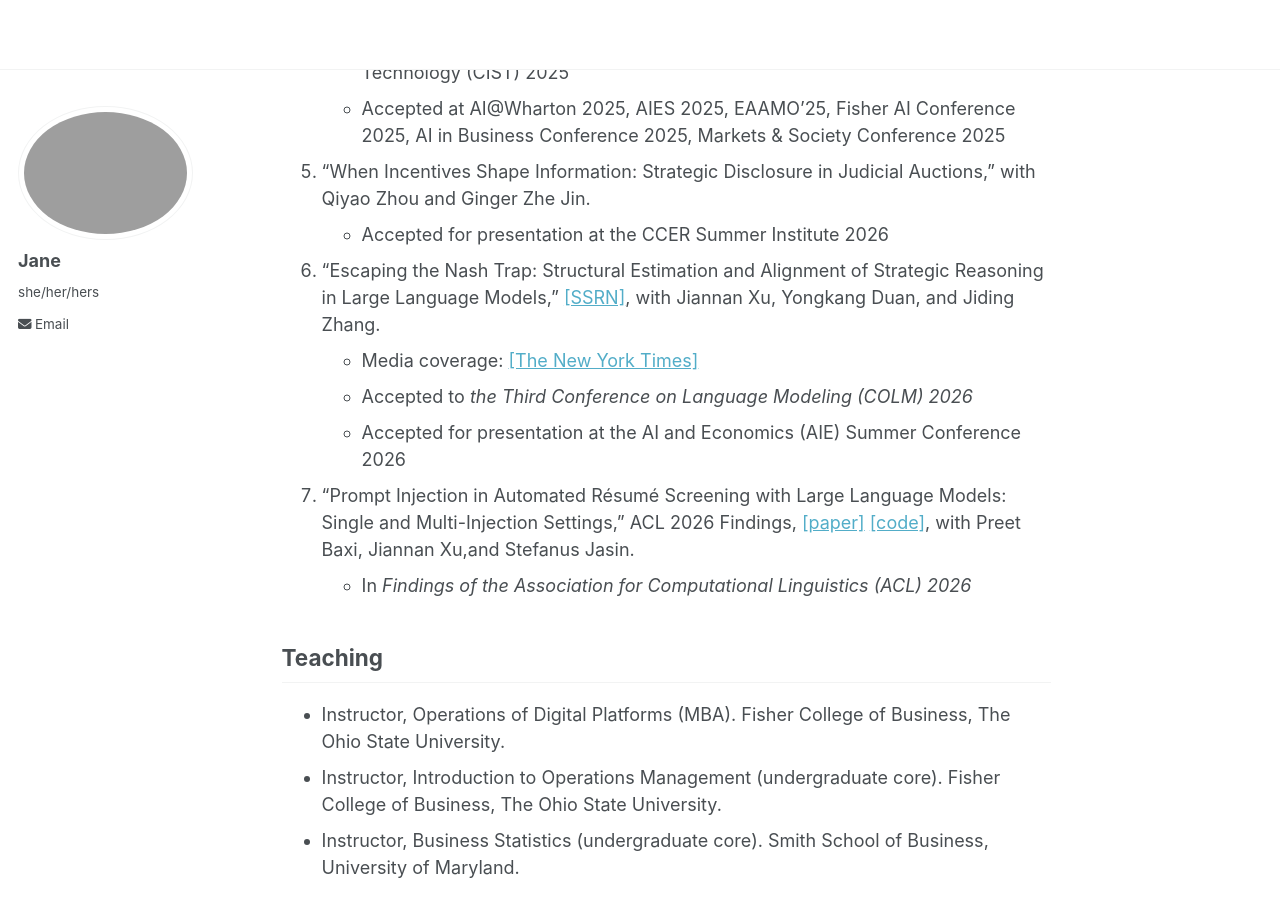
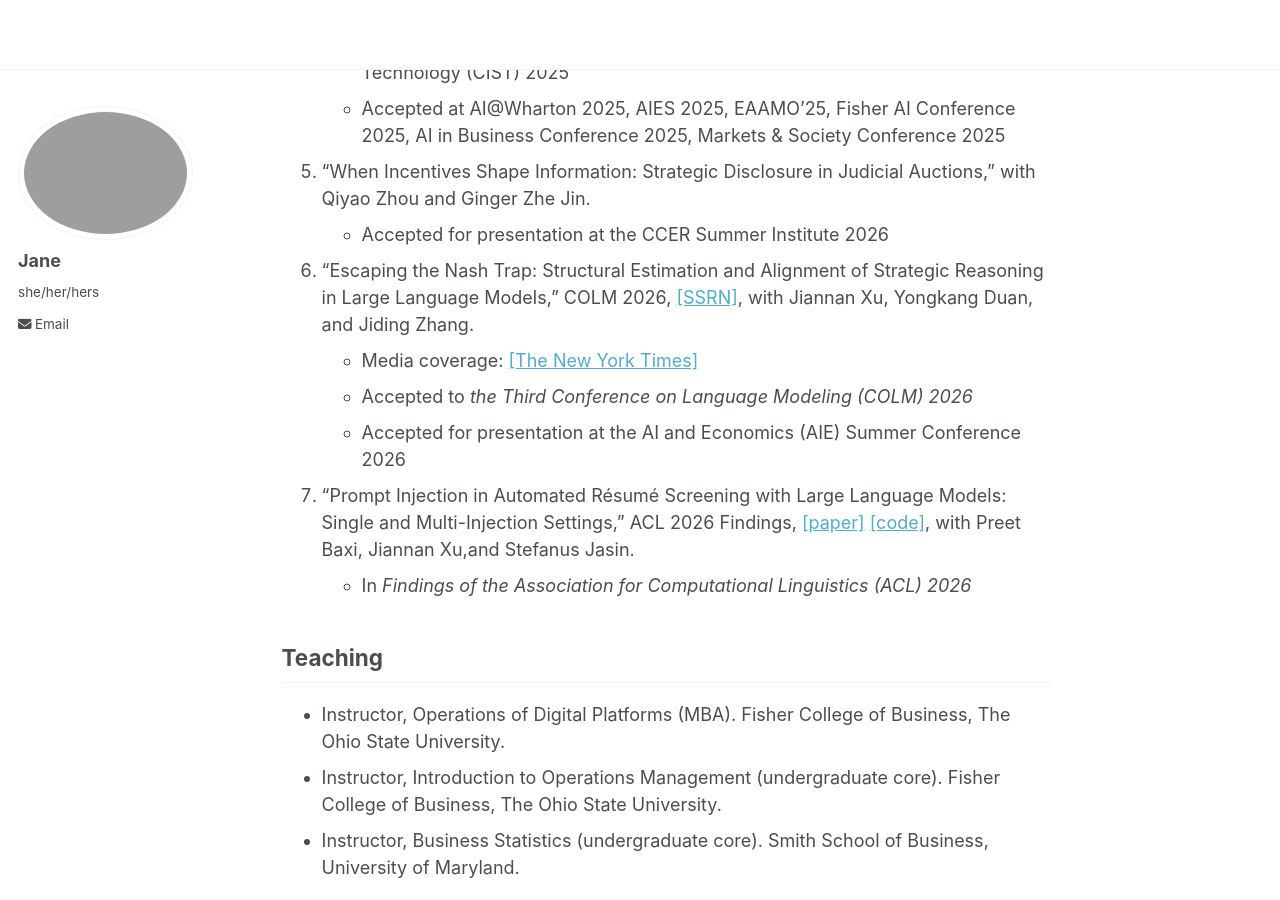
Before and after one commit to jiangyijane/jiangyijane.github.io, a Jekyll site: the page built from _pages/about.md, in a window 1280 px wide and 900 px high, scrolled down 998 px. Built offline with Jekyll 4.4.1, drawn with Linux system fonts in a browser that asks for light colours.

Commit message:
Update conference details for Nash Trap paper
Updated conference acceptance details for a paper on strategic reasoning in large language models.

```diff
--- a/_pages/about.md
+++ b/_pages/about.md
@@ -27,7 +27,7 @@ Research
   - Accepted at AI@Wharton 2025, AIES 2025, EAAMO’25, Fisher AI Conference 2025, AI in Business Conference 2025, Markets & Society Conference 2025
 5. "When Incentives Shape Information: Strategic Disclosure in Judicial Auctions," with Qiyao Zhou and Ginger Zhe Jin.
   - Accepted for presentation at the CCER Summer Institute 2026
-6. "Escaping the Nash Trap: Structural Estimation and Alignment of Strategic Reasoning in Large Language Models," [[SSRN]](https://papers.ssrn.com/sol3/papers.cfm?abstract_id=6993719), with Jiannan Xu, Yongkang Duan, and Jiding Zhang.
+6. "Escaping the Nash Trap: Structural Estimation and Alignment of Strategic Reasoning in Large Language Models," COLM 2026, [[SSRN]](https://papers.ssrn.com/sol3/papers.cfm?abstract_id=6993719), with Jiannan Xu, Yongkang Duan, and Jiding Zhang.
   - Media coverage: [[The New York Times]](https://www.nytimes.com/2026/06/29/business/artificial-intelligence-workplace-consequences.html?unlocked_article_code=1.t1A.E8FZ.drfKT24fjjJ0&smid=url-share)
   - Accepted to *the Third Conference on Language Modeling (COLM) 2026*
   - Accepted for presentation at the AI and Economics (AIE) Summer Conference 2026
```
